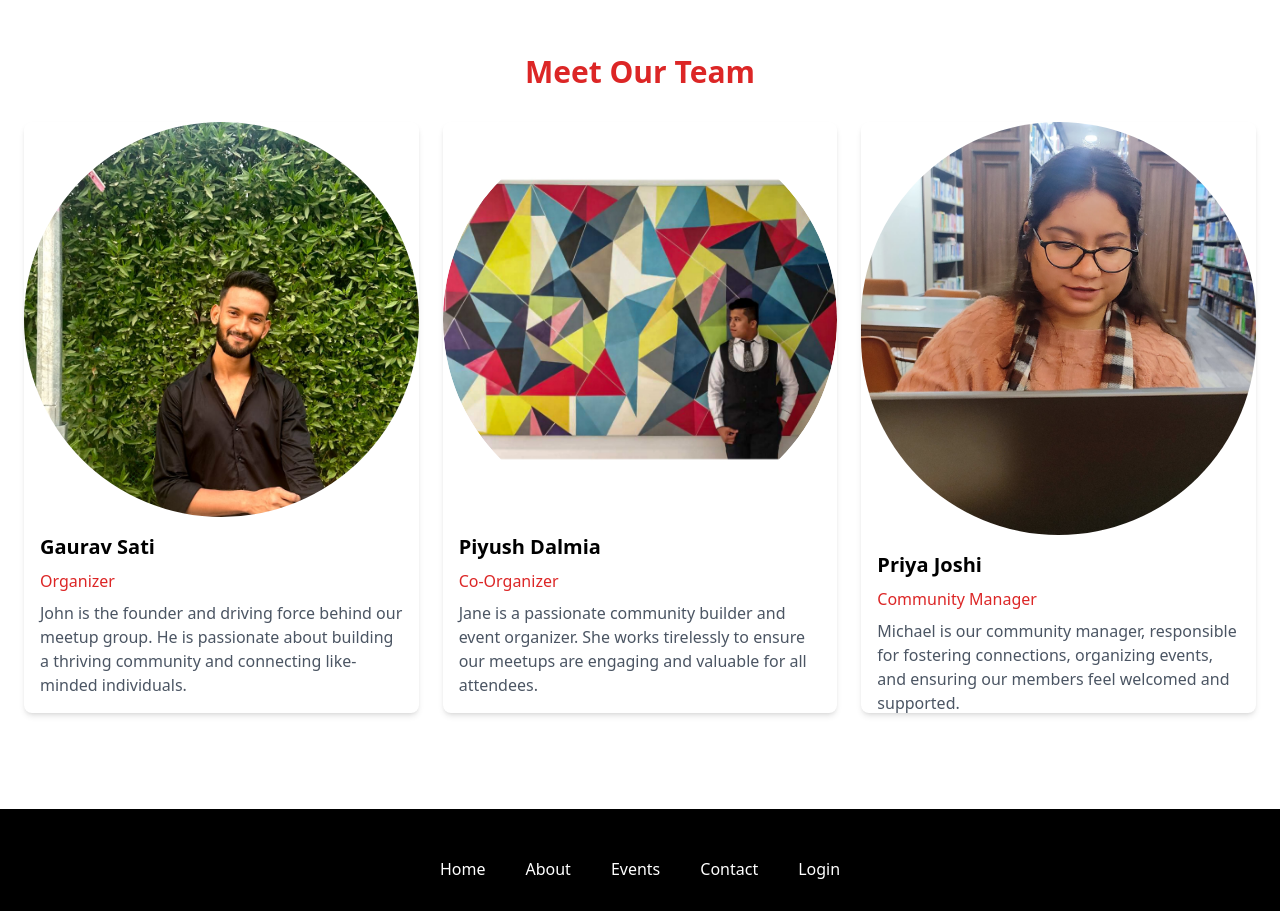
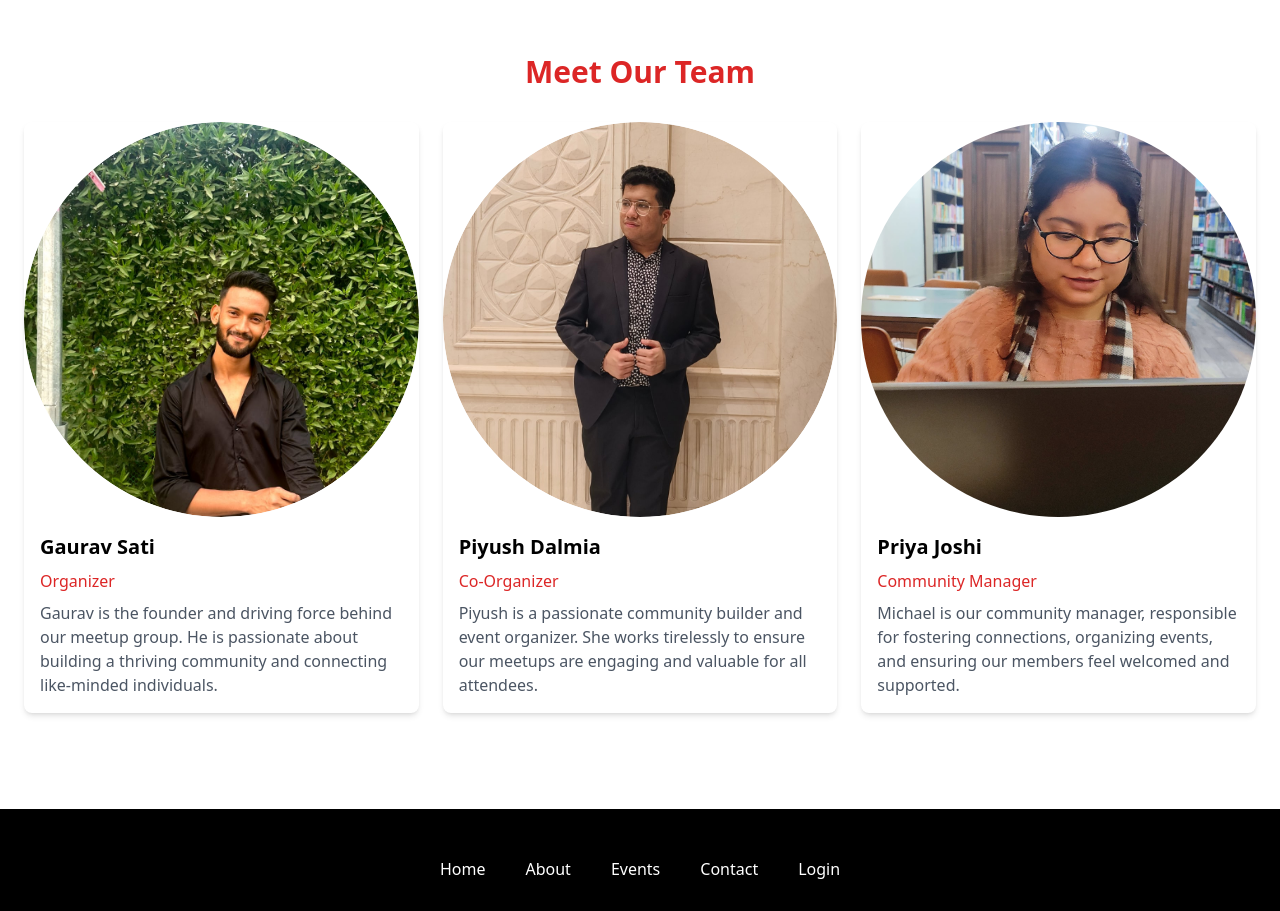
Before and after one commit to HeyPiyushDalmia/JabWeMeet, a React (Create React App) app: page /about in a window 1280 px wide. Shown: the part 1080-1991 px from the top of the page. Built offline with nearby package versions, Linux system fonts and the light colour scheme.

Commit message:
local commit

```diff
--- a/src/components/About.js
+++ b/src/components/About.js
@@ -1,7 +1,7 @@
 import React from 'react';
 // import { Link} from "react-router-dom";
 import about_img1 from "../Assets/img/aboutgroup.jpeg";
-import piyush from "../Assets/img/piyush2.jpg";
+import piyush from "../Assets/img/piyush.jpg";
 import gaurav from "../Assets/img/gaurav.jpg";
 import priya from "../Assets/img/priya.jpg";
 export default function About() {
@@ -72,18 +72,16 @@ export default function About() {
                 <div className='rounded-full overflow-hidden'>
                 <img
                   src={gaurav}
-                  width="400"
-                  height="50%"
-                  alt="John Doe"
-                  className="w-full h-10 object-cover "
-                  style={{ aspectRatio: "400/400", objectFit: "cover",height:"50%" }}
+                  alt="gaurav"
+                  className="object-cover rounded-full"
+                  style={{aspectRatio:"400/400",objectFit: "cover",height:"10%"}}
                 />
                 </div>
                 <div className="p-4">
                   <h3 className="text-xl text-black font-bold mb-2">Gaurav Sati</h3>
                   <p className="text-red-600 mb-2">Organizer</p>
                   <p className="text-gray-600">
-                    John is the founder and driving force behind our meetup group. He is passionate about building a
+                    Gaurav is the founder and driving force behind our meetup group. He is passionate about building a
                     thriving community and connecting like-minded individuals.
                   </p>
                 </div>
@@ -92,31 +90,29 @@ export default function About() {
                 <div className='rounded-full overflow-hidden'>
                 <img
                   src={piyush}
-                  width="400"
-                  height="50%"
-                  alt="Jane Smith"
-                  className="w-full h-48 object-cover rounded-full"
-                  style={{ aspectRatio: "400/400", objectFit: "cover" ,height:"50%"}}
+                  alt="piyush"
+                  className="object-cover rounded-full"
+                  style={{aspectRatio:"400/400",objectFit: "cover" ,height:"10%"}}
                 />
                 </div>
                 <div className="p-4">
                   <h3 className="text-xl text-black font-bold mb-2">Piyush Dalmia</h3>
                   <p className="text-red-600 mb-2">Co-Organizer</p>
                   <p className="text-gray-600">
-                    Jane is a passionate community builder and event organizer. She works tirelessly to ensure our
+                    Piyush is a passionate community builder and event organizer. She works tirelessly to ensure our
                     meetups are engaging and valuable for all attendees.
                   </p>
                 </div>
               </div>
               <div className="bg-white rounded-lg shadow-md overflow-hidden">
+                <div className=' overflow-hidden'>
                 <img
                   src={priya}
-                  width="400"
-                  height="400"
-                  alt="Michael Johnson"
-                  className="w-full h-48 object-contain rounded-full"
-                  style={{ aspectRatio: "400/400", objectFit: "cover" ,height:"70%"}}
+                  alt="priya"
+                  className="object-cover rounded-full"
+                  style={{ aspectRatio: "400/400", objectFit: "cover" ,height:"50%"}}
                 />
+                </div>
                 <div className="p-4">
                   <h3 className="text-xl text-black font-bold mb-2">Priya Joshi</h3>
                   <p className="text-red-600 mb-2">Community Manager</p>
```
Also changed, not shown: src/Assets/img/piyush.jpg.
